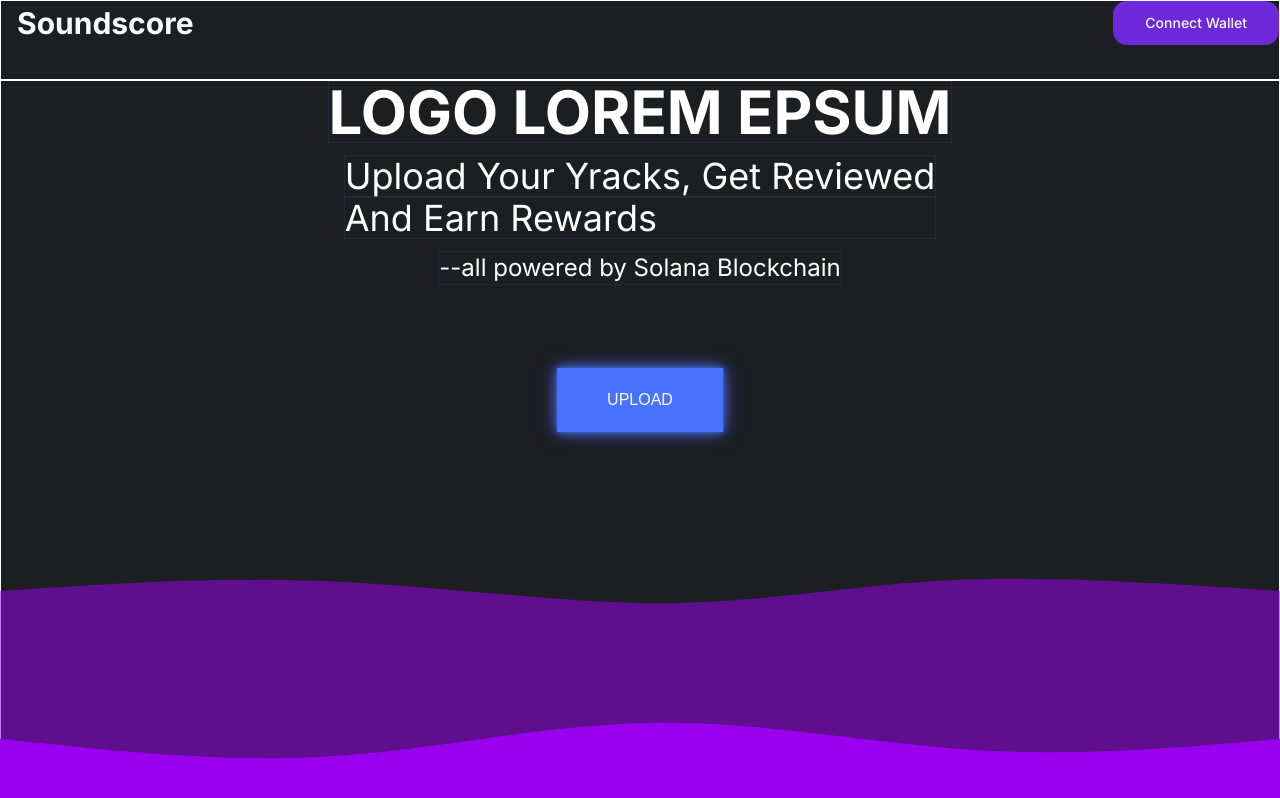
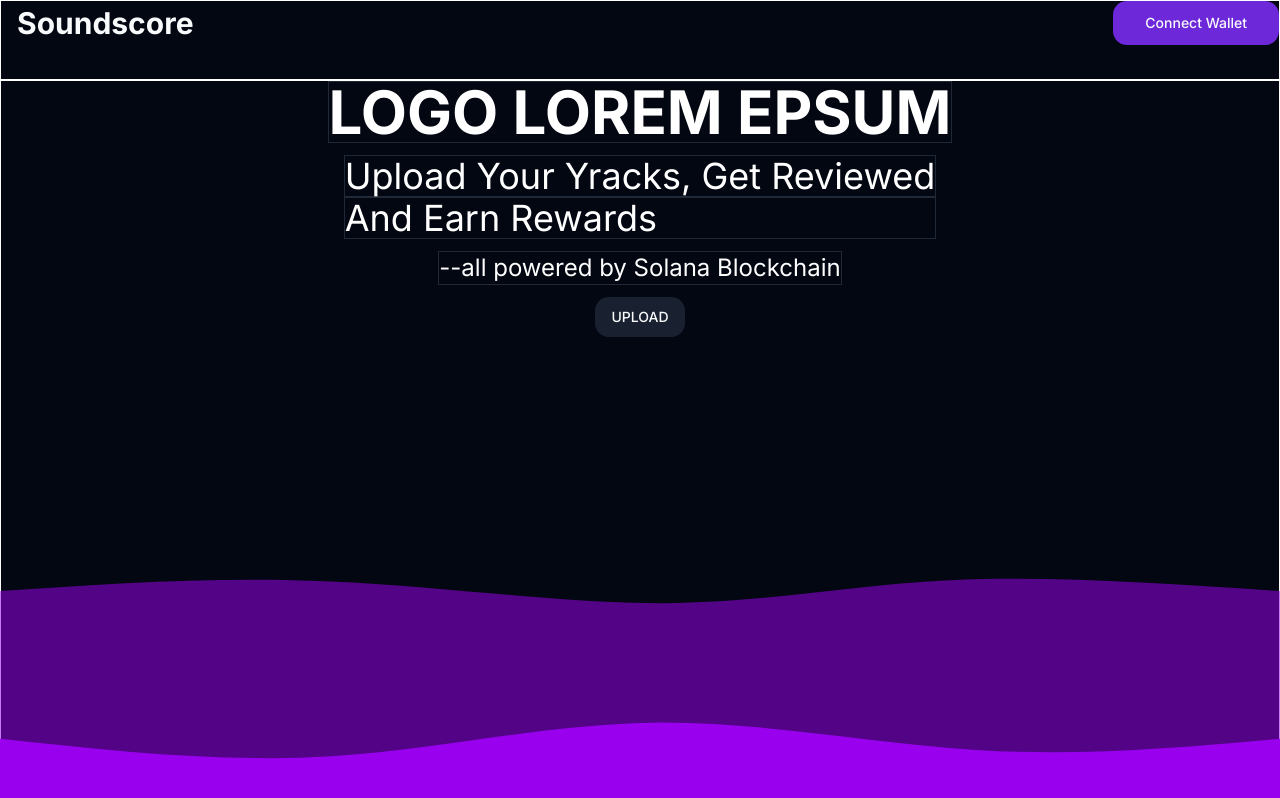
Before and after one commit to yatinsharmaa12/soundscore, a Next.js app in the folder user_frontend/: page / in a window 1280 px wide. Shown: the top 798 px of the page. Built offline with nearby package versions, Linux system fonts and the light colour scheme.

Commit message:
bug_deleted

```diff
--- a/user_frontend/app/Components/FileUpload/UploadImage.tsx
+++ b/user_frontend/app/Components/FileUpload/UploadImage.tsx
@@ -6,27 +6,29 @@ import { CLOUDFRONT_URL } from '@/Utils/Utils';
 import Image from 'next/image';
 import { Progress } from '@/components/ui/progress';
 import { Button } from '@/components/ui/button';
-import './water.css';
-const UploadImage = ({ onImageAdded, image }: {
-  onImageAdded: (image: string) => void;
-  image: string;
-}) => {
+const UploadImage = (
+//   { onImageAdded, image }: {
+//   onImageAdded: (image: string) => void;
+//   image: string;
+// }
+
+) => {
   const [uploading, setUploading] = useState(false);
 
 
-  async function onFileSelect(e:any) {
+  async function onFileSelect(e: any) {
     try {
       console.log(e.target.files[0]);
       const file = e.target.files[0];
       setUploading(true);
-      console.log("token is ",localStorage.getItem("token"));
-      const response = await axios.get(`http://localhost:4000/v1/user/presignedURL`,{
-        headers:{
-          "Authorization":localStorage.getItem("token"),
+      console.log("token is ", localStorage.getItem("token"));
+      const response = await axios.get(`http://localhost:4000/v1/user/presignedURL`, {
+        headers: {
+          "Authorization": localStorage.getItem("token"),
 
         }
       });
-      console.log("preResponse is ",response);
+      console.log("preResponse is ", response);
 
       const presignedUrl = response.data.preSignedUrl;
       const fields = response.data.fields;
@@ -42,7 +44,7 @@ const UploadImage = ({ onImageAdded, image }: {
       const awsResponse = await axios.post(presignedUrl, formData);
       console.log(awsResponse);
 
-      onImageAdded(`${CLOUDFRONT_URL}/${response.data.fields["key"]}`);
+      // onImageAdded(`${CLOUDFRONT_URL}/${response.data.fields["key"]}`);
     }
     catch (e) {
       console.log(e);
@@ -50,9 +52,9 @@ const UploadImage = ({ onImageAdded, image }: {
     setUploading(false);
 
   }
-  if (image) {
-    return <Image alt="someImage" className={'w-40 h-40 rounded'} src={image} />
-  }
+  // if (image) {
+  //   return <Image alt="someImage" className={'w-40 h-40 rounded'} src={image} />
+  // }
 
 
 
@@ -60,15 +62,16 @@ const UploadImage = ({ onImageAdded, image }: {
 
   return (
     <div>
-      <button className={`box ${uploading ? 'loading' : ''}`}>
-  {uploading ? 'Uploading...' : 'Upload'}
+      <Button variant="secondary">
+        UPLOAD
         <input
           type="file"
           onChange={onFileSelect}
           id="fileInput"
           className='absolute top-0 left-0 h-full w-full opacity-0  cursor-pointer'
         />
-</button>
+
+      </Button>
 
 
 
--- a/user_frontend/app/Components/FileUpload/water.css
+++ /dev/null
@@ -1,116 +0,0 @@
-* {
-    margin: 0;
-    padding: 0;
-    box-sizing: border-box;
-  }
-
-  body {
-    background-color: #1d1e22;
-  }
-
-  .box {
-    top: 50%;
-    left: 50%;
-    transform: translate(-50%, -50%);
-    position: absolute;
-    padding: 20px 50px;
-    display: inline-block;
-    text-decoration: none;
-    text-transform: uppercase;
-    overflow: hidden;
-    cursor: pointer;
-    font: 16px/24px Arial, sans-serif;
-    background-color: #4973ff;
-    transition:
-      box-shadow 0.4s ease,
-      background-color 0.4s ease,
-      color 0.4s ease;
-    box-shadow:
-      0 0 2px 0 rgba(73, 115, 255, .1),
-      0 0 4px 0 rgba(73, 115, 255, .2),
-      0 0 6px 0 rgba(73, 115, 255, .3),
-      0 0 8px 0 rgba(73, 115, 255, .4),
-      0 0 12px 0 rgba(73, 115, 255, .5),
-      0 0 18px 0 rgba(73, 115, 255, .6);
-  }
-
-  .box.loading {
-    background-color: #ea3c;
-    box-shadow:
-      0 0 2px 0 rgba(238, 170, 51, 0.1),
-      0 0 4px 0 rgba(238, 170, 51, 0.2),
-      0 0 6px 0 rgba(238, 170, 51, 0.3),
-      0 0 8px 0 rgba(238, 170, 51, 0.4),
-      0 0 12px 0 rgba(238, 170, 51, 0.5),
-      0 0 18px 0 rgba(238, 170, 51, 0.6),
-      0 0 4px 0 rgba(238, 170, 51, 0.7);
-  }
-
-  .box.loading:after {
-    content: '';
-    display: block;
-    width: 0;
-    height: 100%;
-    background-color: rgba(20, 20, 20, 0.2);
-    animation: fillBox 5s linear forwards;
-  }
-  .box i {
-    position: absolute;
-    z-index: -1;
-    left: 0;
-    top: 50%;
-    transform: translateY(-30%);
-    width: 100%;
-    height: 200px;
-    background-color: inherit;
-    box-shadow: inset 0 0 50px rgba(0, 0, 0, 0.5);
-    transition:
-      transform 0.4s linear,
-      top 1s linear;
-    overflow: hidden;
-  }
-
-
-  .box i:before,
-.box i:after {
-  content: "";
-  position: absolute;
-  width: 200%;
-  height: 200%;
-  top: 0;
-  left: 50%;
-  transform: translate(-50%, -75%);
-}
-
-  .box i:before {
-    border-radius: 46%;
-    background-color: rgba(20, 20, 20, 0.2);
-    animation: animate 5s linear infinite;
-  }
-  .box i:after {
-    border-radius: 40%;
-    background-color: rgba(20, 20, 20, 0.5);
-    animation: animate 10s linear infinite;
-  }
-
-  @keyframes fillBox {
-    0% {
-      width: 0;
-    }
-    100% {
-      width: 100%;
-    }
-  }
-
-  /* @keyframes animate {
-    0% {
-      transform:
-        translate(-50%, -75%)
-        rotate(0deg);
-    }
-    100% {
-      transform:
-        translate(-50%, -75%)
-        rotate(360deg);
-    }
-  }   */
```
Lines whose indentation alone changed are shown as unchanged.
